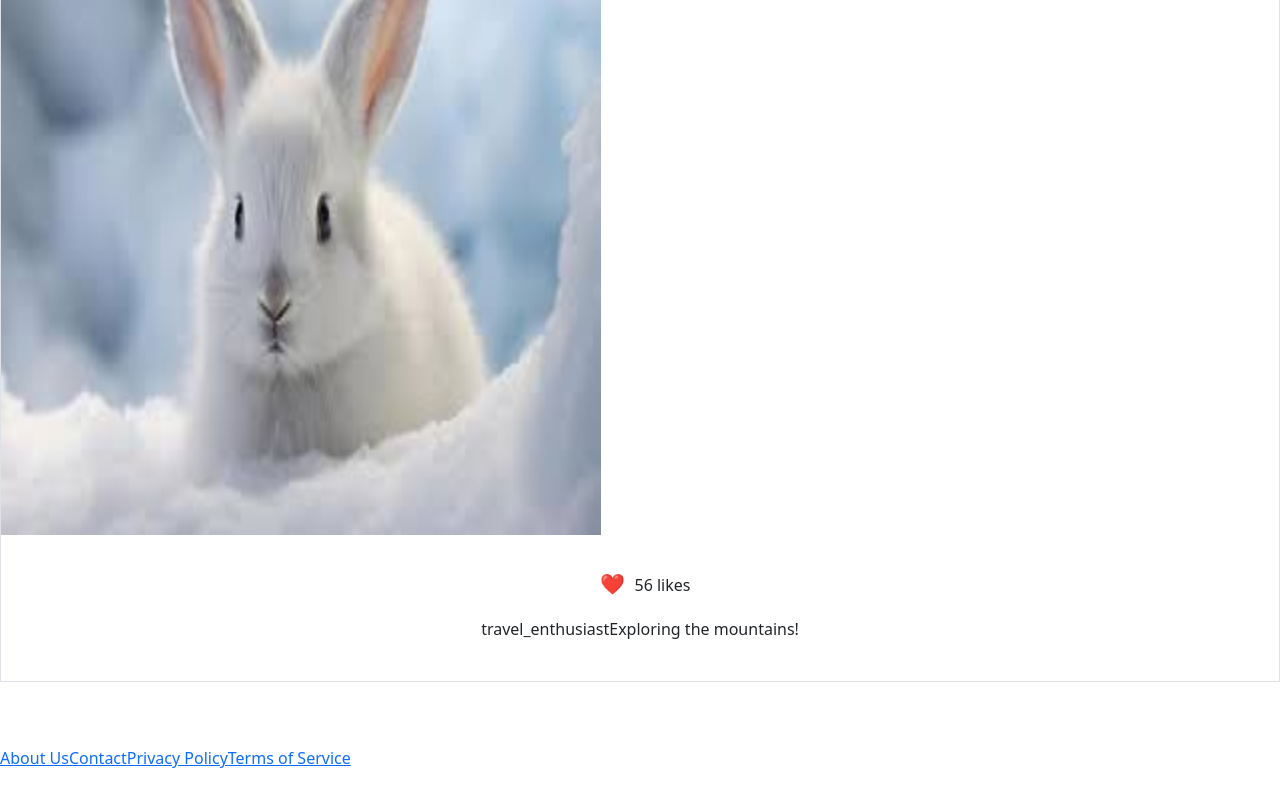
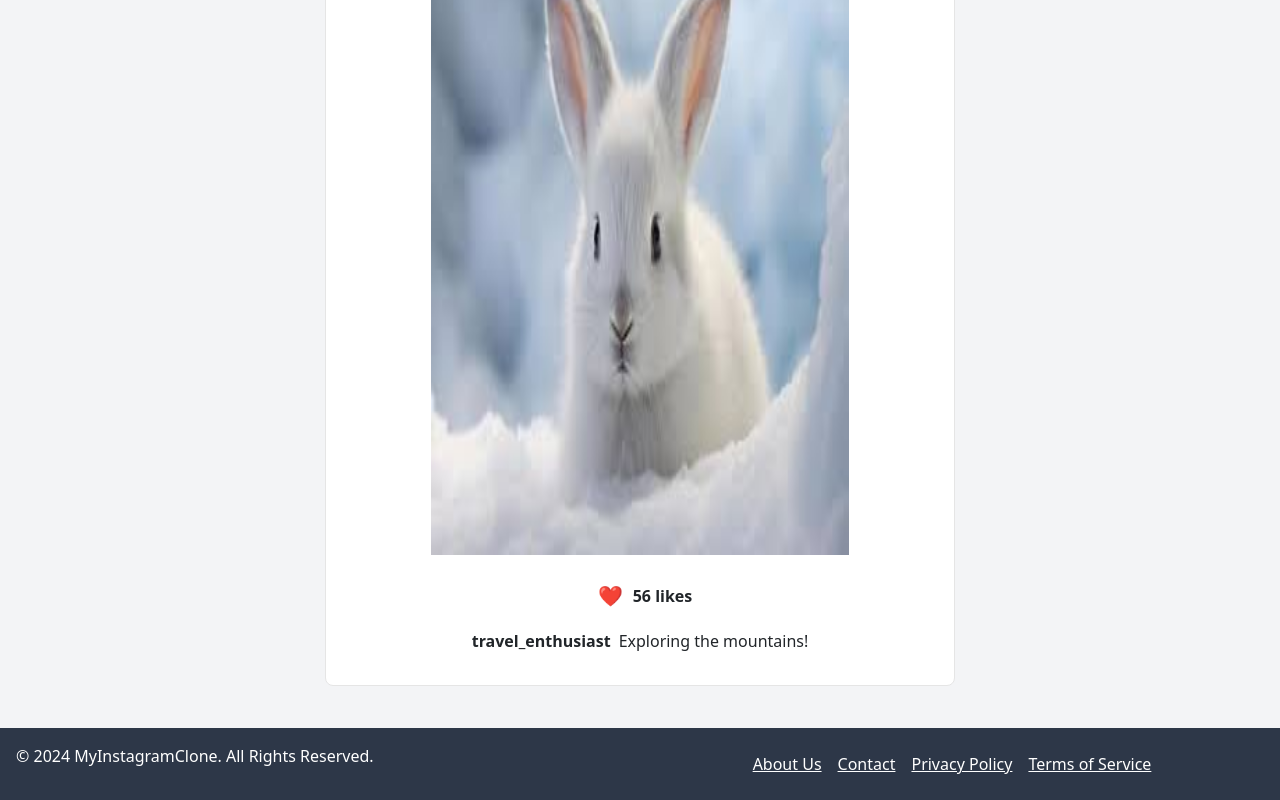
Before and after one commit to wnstndks/Instagram, a Next.js app: page / in a window 1280 px wide. Shown: the part 1869-2669 px from the top of the page. Built offline with nearby package versions, Linux system fonts and the light colour scheme.

Commit message:
first complete

```diff
--- a/app/components/Feed.tsx
+++ b/app/components/Feed.tsx
@@ -1,14 +1,24 @@
-import Post from './Post'
-import cat from '../public/img/cat.jpg'
-import dog from '../public/img/dog.jpg'
-import rabbit from '../public/img/rabbit.jpg'
+import Post from './Post';
+import cat from '../public/img/cat.jpg';
+import dog from '../public/img/dog.jpg';
+import rabbit from '../public/img/rabbit.jpg';
+import { StaticImageData } from 'next/image';
+
+interface PostType {
+  id: number;
+  user: string;
+  userImage: StaticImageData; // Ensure this is the correct type
+  imageUrl: StaticImageData;   // Ensure this is the correct type
+  likes: number;
+  caption: string;
+}
 
 export default function Feed() {
-  const posts = [
+  const posts: PostType[] = [
     { id: 1, user: 'john_doe', userImage: cat, imageUrl: cat, likes: 42, caption: 'Beautiful sunset at the beach!' },
     { id: 2, user: 'jane_smith', userImage: dog, imageUrl: dog, likes: 28, caption: 'Delicious homemade pasta!' },
     { id: 3, user: 'travel_enthusiast', userImage: rabbit, imageUrl: rabbit, likes: 56, caption: 'Exploring the mountains!' },
-  ]
+  ];
 
   return (
     <div className="max-w-2xl mx-auto mt-8">
@@ -16,5 +26,5 @@ export default function Feed() {
         <Post key={post.id} {...post} />
       ))}
     </div>
-  )
+  );
 }
--- a/app/components/Footer.tsx
+++ b/app/components/Footer.tsx
@@ -2,40 +2,60 @@
 
 export default function Footer() {
   return (
-    <footer className="bg-gray-800 text-white py-4 mt-8">
-      {/* <div className="max-w-4xl mx-auto px-4 flex justify-between items-center"> */}
+    <footer style={footerStyle}>
       {/* Footer 왼쪽 - 저작권 정보 */}
-        <div>
+      <div style={footerLeftStyle}>
         <p>&copy; {new Date().getFullYear()} MyInstagramClone. All Rights Reserved.</p>
       </div>
 
       {/* Footer 중앙 - 주요 링크 */}
-        <div className="flex gap-4">
-          <a href="/about" className="hover:text-gray-400">About Us</a>
-          <a href="/contact" className="hover:text-gray-400">Contact</a>
-          <a href="/privacy" className="hover:text-gray-400">Privacy Policy</a>
-          <a href="/terms" className="hover:text-gray-400">Terms of Service</a>
+      <div style={footerCenterStyle}>
+        <a href="/about" style={footerLinkStyle}>About Us</a>
+        <a href="/contact" style={footerLinkStyle}>Contact</a>
+        <a href="/privacy" style={footerLinkStyle}>Privacy Policy</a>
+        <a href="/terms" style={footerLinkStyle}>Terms of Service</a>
       </div>
 
-        {/* Footer 오른쪽 - 소셜 미디어 아이콘
-        <div className="flex gap-4">
+      {/* Footer 오른쪽 - 소셜 미디어 아이콘 */}
+      {/* <div style={footerRightStyle}>
         <a href="https://facebook.com" target="_blank" rel="noopener noreferrer" aria-label="Facebook">
-            <svg xmlns="http://www.w3.org/2000/svg" viewBox="0 0 24 24" fill="currentColor" className="w-6 h-6">
-              <path d="M9 8H7v4h2v12h5V12h3.6l.4-4h-4V6.8c0-1.2.3-1.8 1.8-1.8H19V0h-3c-3.2 0-5 1.7-5 5v3z" />
-            </svg>
+          <svg ...></svg>
         </a>
-          <a href="https://twitter.com" target="_blank" rel="noopener noreferrer" aria-label="Twitter">
-            <svg xmlns="http://www.w3.org/2000/svg" viewBox="0 0 24 24" fill="currentColor" className="w-6 h-6">
-              <path d="M24 4.6c-.9.4-1.9.7-2.9.8a5.2 5.2 0 002.2-2.9 9.6 9.6 0 01-3.2 1.2 4.9 4.9 0 00-8.4 4.4A14 14 0 011.7 3.1a5 5 0 001.5 6.6 4.9 4.9 0 01-2.3-.6v.1a4.9 4.9 0 004 4.8 5 5 0 01-2.2.1 5 5 0 004.6 3.4A9.8 9.8 0 010 20.5a14 14 0 007.5 2.2c9 0 14-7.4 14-13.8 0-.2 0-.4-.1-.6a10 10 0 002.6-2.7z" />
-            </svg>
-          </a>
-          <a href="https://instagram.com" target="_blank" rel="noopener noreferrer" aria-label="Instagram">
-            <svg xmlns="http://www.w3.org/2000/svg" viewBox="0 0 24 24" fill="currentColor" className="w-6 h-6">
-              <path d="M7.8 2h8.4A5.8 5.8 0 0122 7.8v8.4A5.8 5.8 0 0116.2 22H7.8A5.8 5.8 0 012 16.2V7.8A5.8 5.8 0 017.8 2zM12 6.6a5.4 5.4 0 100 10.8 5.4 5.4 0 000-10.8zm0 1.7a3.7 3.7 0 110 7.4 3.7 3.7 0 010-7.4zm5.4-.9a1.2 1.2 0 11-2.4 0 1.2 1.2 0 012.4 0z" />
-            </svg>
-          </a>
-        </div>
+        ...
       </div> */}
     </footer>
   );
 }
+
+// 스타일 정의
+const footerStyle: React.CSSProperties = {
+  backgroundColor: '#2d3748', // Dark gray background
+  color: 'white', // White text
+  padding: '16px', // Padding for the footer
+  display: 'flex', // Flexbox for layout
+  justifyContent: 'space-between', // Space between items
+  alignItems: 'center', // Center align items vertically
+  marginTop: '32px', // Top margin for spacing
+  width: '100%', // Full width
+};
+
+const footerLeftStyle: React.CSSProperties = {
+  flex: 1, // Left section takes available space
+};
+
+const footerCenterStyle: React.CSSProperties = {
+  display: 'flex', // Flexbox for center links
+  gap: '16px', // Space between links
+  flex: 1, // Center section takes available space
+  justifyContent: 'center', // Center align links
+};
+
+const footerLinkStyle: React.CSSProperties = {
+  color: 'white', // Link color
+  transition: 'color 0.2s', // Transition for hover effect
+};
+
+// 호버 시 링크 색상 변경을 위한 추가 스타일
+const footerLinkHoverStyle: React.CSSProperties = {
+  color: '#a0aec0', // Light gray on hover
+};
--- a/app/components/Post.tsx
+++ b/app/components/Post.tsx
@@ -1,4 +1,4 @@
-"use client"
+"use client";
 
 import Image from "next/image";
 import { useState } from "react";
@@ -31,31 +31,62 @@ export default function Post({
   };
 
   return (
-    <div className="bg-white border rounded-lg mb-8 flex flex-col items-center">
-      <div className="flex items-center p-4">
+    <div style={{
+      backgroundColor: 'white',
+      border: '1px solid #e5e5e5',
+      borderRadius: '8px',
+      marginBottom: '60px',
+      display: 'flex',
+      flexDirection: 'column',
+      alignItems: 'center',
+      margin: '0 auto',
+      maxWidth: '50%', // 가로 크기 60%
+      padding: '0 16px', // 양쪽 패딩 추가
+      boxSizing: 'border-box', // 패딩을 포함한 전체 크기 계산
+      marginTop:'30px',
+    }}>
+      <div style={{
+        display: 'flex',
+        alignItems: 'center',
+        padding: '16px'
+      }}>
         <Image
           src={userImage}
           alt={user}
           width={32}
           height={32}
-          className="rounded-full mr-3"
+          style={{
+            borderRadius: '50%',
+            marginRight: '16px'
+          }}
         />
-        <span className="font-semibold">{user}</span>
+        <span style={{ fontWeight: '600' }}>{user}</span>
       </div>
       <Image
         src={imageUrl}
         alt={caption}
         width={600}
         height={600}
-        className="w-full"
+        style={{ width: '70%' }}
       />
-      <div className="p-4 text-center">
-        <div className="flex items-center mb-2">
-          <button onClick={handleLike} style={{'margin':'10px','fontSize':'20px'}}>❤️</button>
-          <span className="font-semibold">{likes} likes</span>
+      <div style={{
+        padding: '16px',
+        textAlign: 'center'
+      }}>
+        <div style={{
+          display: 'flex',
+          alignItems: 'center',
+          marginBottom: '8px',
+          justifyContent: 'center'
+        }}>
+          <button onClick={handleLike} style={{ margin: '10px', fontSize: '20px' }}>❤️</button>
+          <span style={{ fontWeight: '600' }}>{likes} likes</span>
         </div>
         <p>
-          <span className="font-semibold mr-2">{user}</span>
+          <span style={{
+            fontWeight: '600',
+            marginRight: '8px'
+          }}>{user}</span>
           {caption}
         </p>
       </div>
--- a/app/layout.tsx
+++ b/app/layout.tsx
@@ -16,11 +16,31 @@ export default function RootLayout({
 }) {
   return (
     <html lang="en">
-      <body className="bg-gray-100">
-        <Header />
-        <main>{children}</main>
-        <Footer/>
+      <body style={bodyStyle}>
+        <div style={contentWrapperStyle}>
+          <Header />
+          <main style={mainStyle}>{children}</main>
+        </div>
+        <Footer />
       </body>
     </html>
   )
 }
+
+const bodyStyle: React.CSSProperties = {
+  display: 'flex',
+  flexDirection: 'column',
+  minHeight: '100vh',
+  backgroundColor: '#f3f4f6', // Equivalent to Tailwind's bg-gray-100
+};
+
+const contentWrapperStyle: React.CSSProperties = {
+  flex: 1,
+  display: 'flex',
+  flexDirection: 'column',
+};
+
+const mainStyle: React.CSSProperties = {
+  flex: 1,
+  padding: '10px',
+};
```
Also changed, not shown: app/messages/[id]/page.tsx (+17 -5 lines), app/messages/page.tsx (+23 -7 lines), app/profile/page.tsx (+97 -24 lines). Lines whose indentation alone changed are shown as unchanged.
